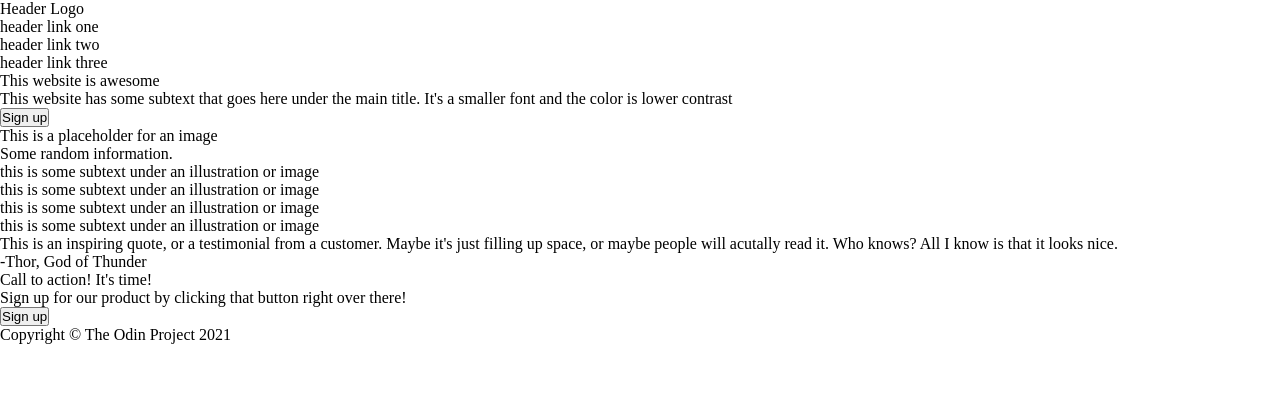
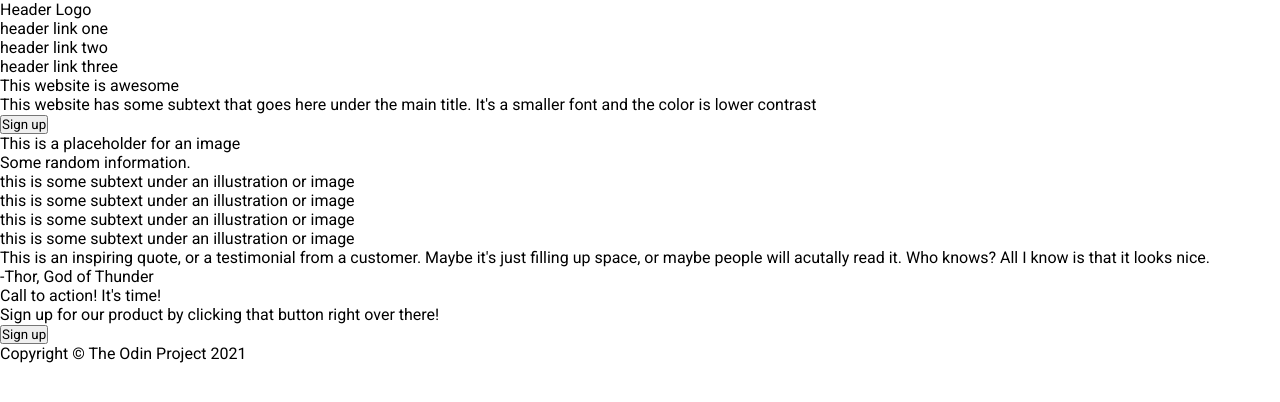
Before and after one commit to md0805gg/odin-landing-page, a plain HTML site: page index.html in a window 1280 px wide. Drawn offline with Linux system fonts and the light colour scheme.

Commit message:
Add font family Roboto to the entire webpage

```diff
--- a/style.css
+++ b/style.css
@@ -1,4 +1,5 @@
 * {
   margin:0;
   padding:0;
+  font-family: Roboto, Arial, serif;
 }
```
